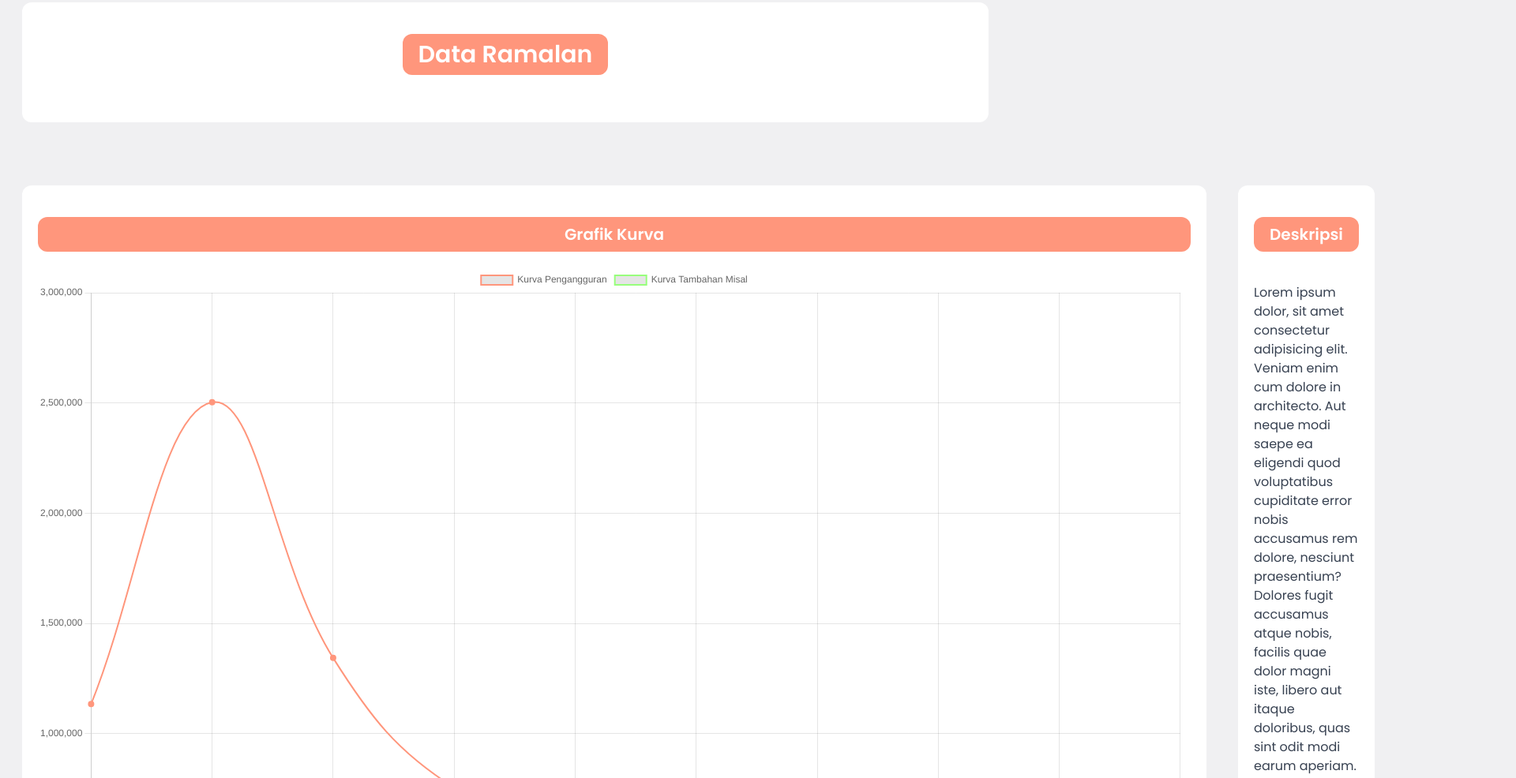
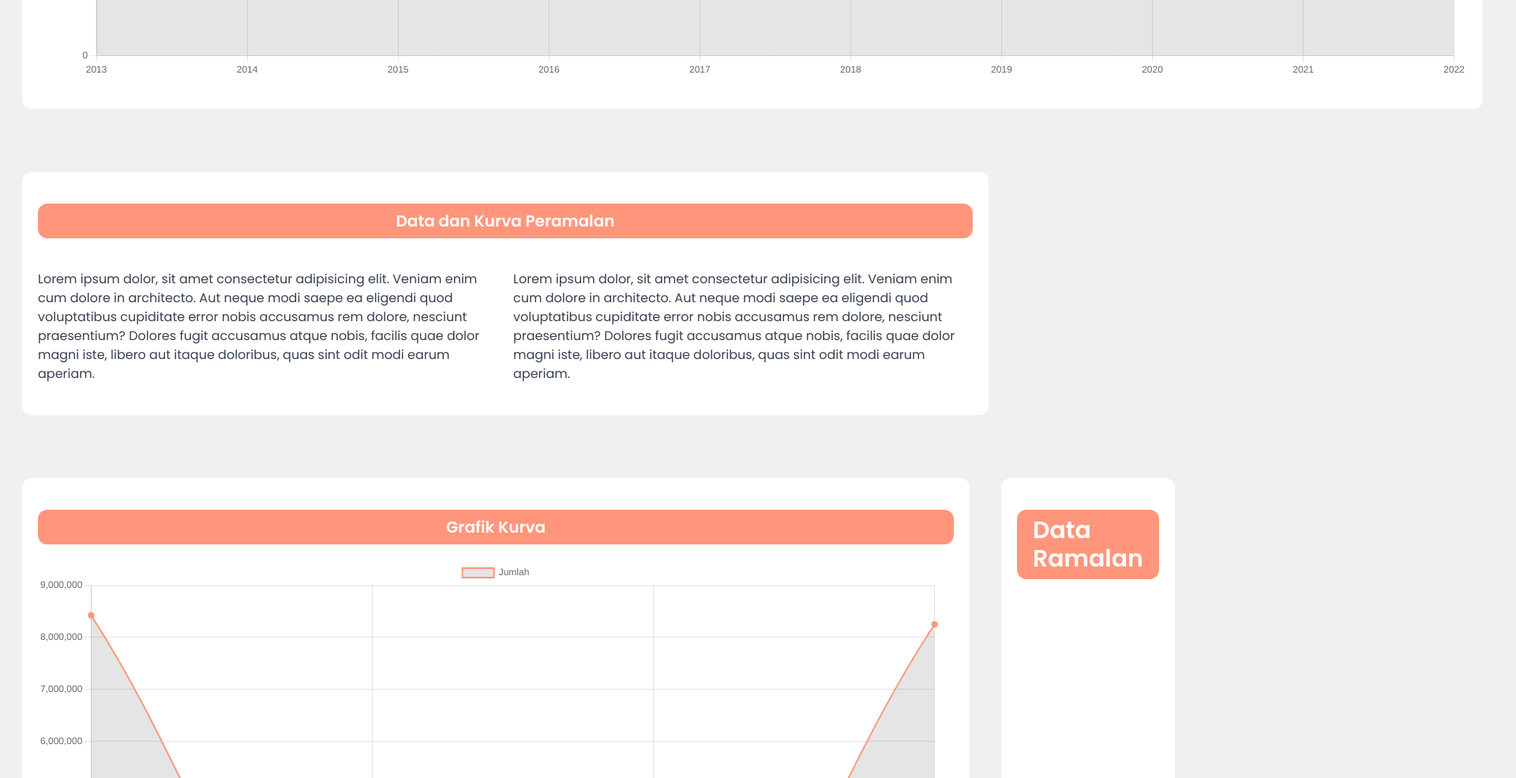
Before and after one commit to Crazykelv/Visualisasi-Prediksi-Pengangguran-Terbuka-Berdasarkan-Umur, a website: page index.html in a window 1280 px wide. Shown: the part 1560-2546 px from the top of the page at 79% size, 1920 px wide, since content can reach past the window. Drawn offline with nearby package versions, Linux system fonts and the light colour scheme; no server answers.

Commit message:
FE progress 2

```diff
--- a/index.html
+++ b/index.html
@@ -42,11 +42,11 @@
 
         <!-- SECTION KURVA dan INPUT -->
         <div class="flex gap-10">
-            <div class="bg-white px-5 py-10 rounded-xl flex flex-col gap-5" style="max-width: 1500px; margin: 0 auto;">
+            <div class="bg-white px-5 py-10 rounded-xl flex flex-col gap-5" style="max-width: 1850px; margin: 0 auto;">
                 <h1 class="bg-[#5C5485] px-5 py-2 rounded-xl text-xl font-semibold text-white text-center">Grafik Kurva</h1>
                 <canvas id="chartPengangguran" width="2600" height="1600"></canvas> <!-- Area untuk grafik -->
             </div>
-            <div class="bg-white flex flex-col items-center px-5 py-10 gap-10 rounded-xl">
+            <!-- <div class="bg-white flex flex-col items-center px-5 py-10 gap-10 rounded-xl">
                 <h1 class="bg-[#5C5485] px-5 py-2 rounded-xl text-xl font-semibold text-white text-center w-full">Input I don't know :< </h1>
                 <div class="flex flex-col gap-10">
                 <div class="flex flex-col gap-5">
@@ -57,8 +57,7 @@
                     <input class="border-b border-solid border-[#2D3142] outline-none py-3" type="text" name="input1" id="input1" placeholder="Placeholder">
                     <button class="text-xl font-medium text-white bg-[#5C5485] rounded-lg py-1">Button</button>
                 </div>
-            </div>
-            </div>
+            </div> -->
         </div>
         <!-- SECTION KURVA dan INPUT -->
     </section>
@@ -66,26 +65,33 @@
         <!-- PAGE 2 -->
         <!-- PAGE 2 -->
         <section id="current">
-    <div class="bg-white my-20 rounded-xl py-10 px-5">
-        <div class="flex flex-col items-center justify-center gap-5">
-            <h1 class="bg-[#FF967C] px-5 py-2 rounded-xl text-3xl font-semibold text-white">Data Ramalan</h1>
-            <table class="border-2 border-[#2D3142] rounded-xl" id="DataRamalan" border="1"></table>
+            <div class="bg-white flex flex-col items-center px-5 py-10 gap-10 rounded-xl my-20">
+                <h1 class="bg-[#FF967C] px-5 py-2 rounded-xl text-xl font-semibold text-white text-center w-full">Data dan Kurva Peramalan</h1>
+                <div class="flex flex-col gap-10">
+                <div class="flex gap-5">
+                    <div>
+                    <p class="text-gray-700">Lorem ipsum dolor, sit amet consectetur adipisicing elit. Veniam enim cum dolore in architecto. Aut neque modi saepe ea eligendi quod voluptatibus cupiditate error nobis accusamus rem dolore, nesciunt praesentium? Dolores fugit accusamus atque nobis, facilis quae dolor magni iste, libero aut itaque doloribus, quas sint odit modi earum aperiam.</p>
+                    <!-- <img src="/Pictures/sou - Copy.png" alt="pict1"> -->
+                    </div>
+                    <div>
+                    <p class="text-gray-700">Lorem ipsum dolor, sit amet consectetur adipisicing elit. Veniam enim cum dolore in architecto. Aut neque modi saepe ea eligendi quod voluptatibus cupiditate error nobis accusamus rem dolore, nesciunt praesentium? Dolores fugit accusamus atque nobis, facilis quae dolor magni iste, libero aut itaque doloribus, quas sint odit modi earum aperiam.</p>
+                    <!-- <img src="/Pictures/VL.png" alt="pict2"> -->
+                    </div>
+                </div>
             </div>
             </div>
         <!-- SECTION TABLE -->
 
         <!-- SECTION KURVA dan INPUT -->
         <div class="flex gap-10">
-            <div class="bg-white px-5 py-10 rounded-xl flex flex-col gap-5" style="max-width: 1500px; margin: 0 auto;">
+            <div class="bg-white px-5 py-10 rounded-xl flex flex-col gap-5" style="max-width: 1200px; margin: 0 auto;">
                 <h1 class="bg-[#FF967C] px-5 py-2 rounded-xl text-xl font-semibold text-white text-center">Grafik Kurva</h1>
-                <canvas id="chartRamalan" width="2600" height="1600"></canvas> <!-- Area untuk grafik -->
+                <canvas id="chartRamalan" width="1600" height="900"></canvas> <!-- Area untuk grafik -->
             </div>
-            <div class="bg-white flex flex-col items-center px-5 py-10 gap-10 rounded-xl">
-                <h1 class="bg-[#FF967C] px-5 py-2 rounded-xl text-xl font-semibold text-white text-center w-full">Deskripsi</h1>
-                <div class="flex flex-col gap-10">
-                <div class="flex flex-col gap-5">
-                    <p class="text-gray-700">Lorem ipsum dolor, sit amet consectetur adipisicing elit. Veniam enim cum dolore in architecto. Aut neque modi saepe ea eligendi quod voluptatibus cupiditate error nobis accusamus rem dolore, nesciunt praesentium? Dolores fugit accusamus atque nobis, facilis quae dolor magni iste, libero aut itaque doloribus, quas sint odit modi earum aperiam.</p>
-                </div>
+            <div class="bg-white rounded-xl py-10 px-5">
+                <div class="flex flex-col items-center justify-center gap-5">
+                    <h1 class="bg-[#FF967C] px-5 py-2 rounded-xl text-3xl font-semibold text-white">Data Ramalan</h1>
+                    <table class="border-2 border-[#2D3142] rounded-xl" id="DataRamalan" border="1"></table>
                 </div>
             </div>
         </div>
--- a/script.js
+++ b/script.js
@@ -105,10 +105,10 @@ fetch('data.xlsx')
         labels: ['2013', '2014', '2015', '2016', '2017', '2018', '2019', '2020', '2021', '2022'], // Label sumbu x
         datasets: [{
           label: 'Jumlah Pengangguran',
-          data: [7325914, 7195987, 7507794, 7027973, 7022792, 7018421, 7001610, 8346620, 8924030, 8414042], // Data untuk sumbu y
+          data: [7410931, 7244905, 7560822, 7031775, 7040323, 7073385, 7104424, 9767754, 9102052, 8425931], // Data untuk sumbu y
           borderColor: 'rgba(113, 99, 186, 1)', // Warna garis
           borderWidth: 2, // Lebar garis
-          fill: false, // Apakah area di bawah garis akan diisi warna
+          fill: true, // Apakah area di bawah garis akan diisi warna
           tension: 0.2, // Memberikan kelengkungan pada garis
           pointBackgroundColor: 'rgba(113, 99, 186, 1)', // Warna titik pada garis
         }]
@@ -129,25 +129,16 @@ fetch('data.xlsx')
     const myChart2 = new Chart(ctx2, {
       type: 'line', // Jenis grafik adalah garis
       data: {
-        labels: ['15-19', '20-24', '25-29', '30-34', '35-39', '40-44', '45-49', '50-54', '55-59', '60+'], // Label sumbu x
+        labels: ['2022', 'Target', 'Target Prediksi', 'Prediksi'], // Label sumbu x
         datasets: [
           {
-          label: 'Kurva Pengangguran',
-          data: [1133828, 2503245, 1343161, 755089, 649003, 525405, 458772, 402889, 281285, 198222], // Data untuk sumbu y
+          label: 'Jumlah',
+          data: [8425931, 3.42484, 3.42484, 8250899], // Data untuk sumbu y
           borderColor: 'rgba(255, 150, 124, 1)', // Warna garis
           borderWidth: 2, // Lebar garis
-          fill: false, // Apakah area di bawah garis akan diisi warna
+          fill: true, // Apakah area di bawah garis akan diisi warna
           tension: 0.4, // Memberikan kelengkungan pada garis
           pointBackgroundColor: 'rgba(255, 150, 124, 1)', // Warna titik pada garis
-        },
-          {
-          label: 'Kurva Tambahan Misal',
-          data: [20, 22, 42, 81, 101, 50, 20, 10], // Data untuk sumbu y
-          borderColor: 'rgba(152, 255, 124, 1)', // Warna garis
-          borderWidth: 2, // Lebar garis
-          fill: false, // Apakah area di bawah garis akan diisi warna
-          tension: 0.4, // Memberikan kelengkungan pada garis
-          pointBackgroundColor: 'rgba(152, 255, 124, 1)', // Warna titik pada garis
         },
       ]
 
```
Also changed, not shown: Pictures/VL.png (added), Pictures/sou - Copy.png (added), src/output.css, 1 other file. Lines whose indentation alone changed are shown as unchanged.
